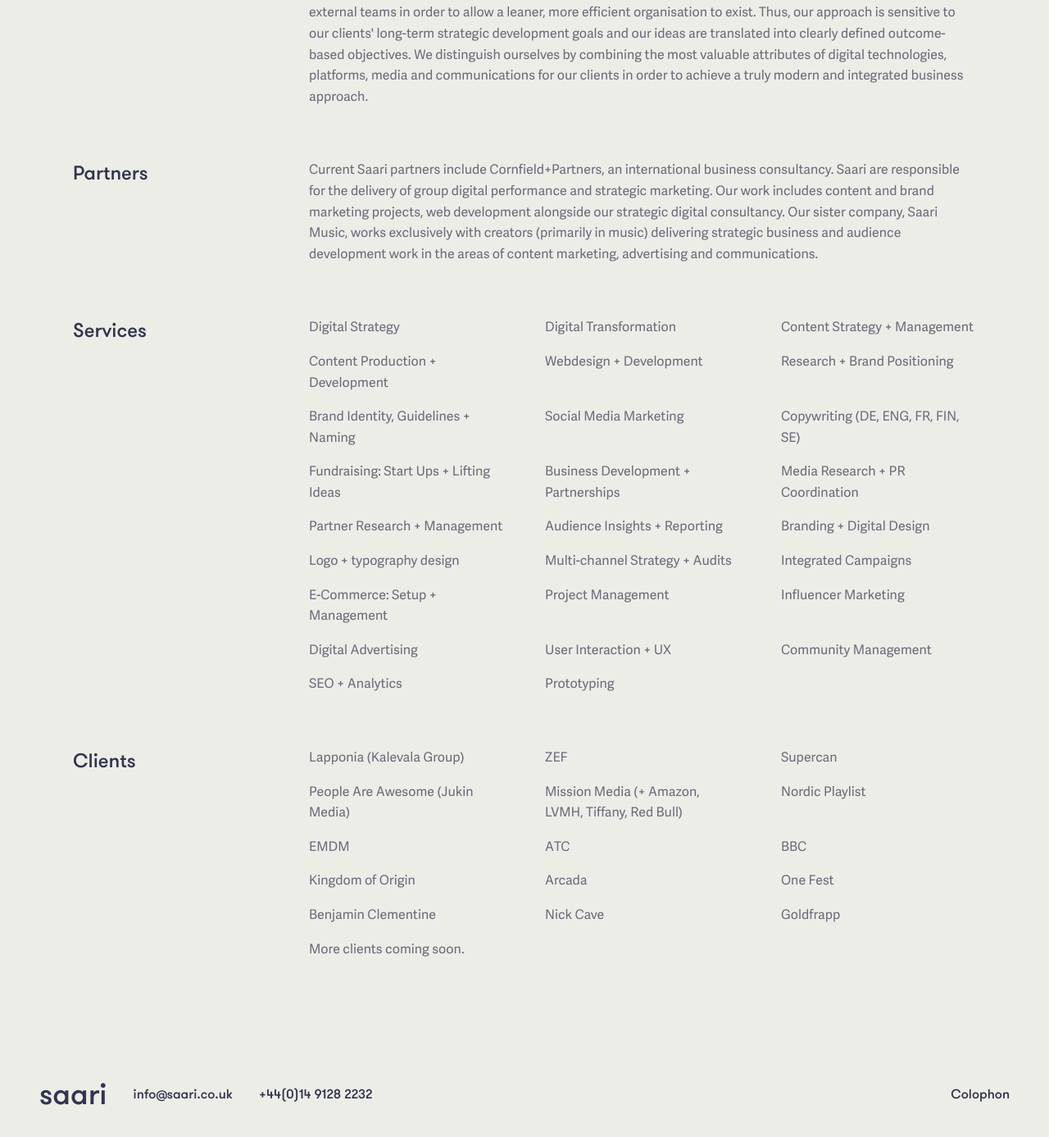
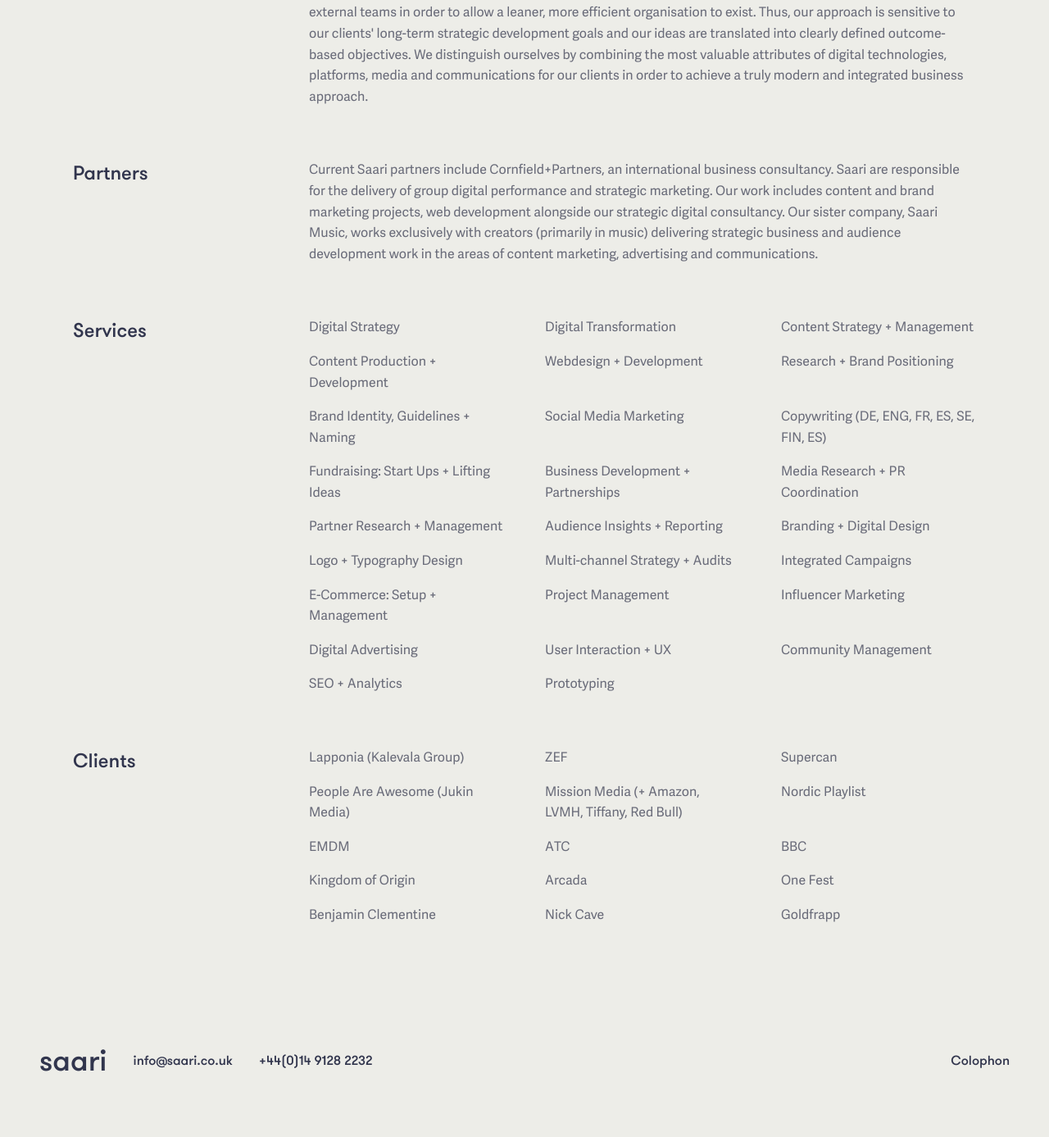
Before and after one commit to garethjohnsdesign/saari.co.uk, a Jekyll site: the page built from profile.md, in a window 1280 px wide and 1400 px high, scrolled down 264 px. Shown: the top 1387 px of the window at 82% size. Built offline with Jekyll 4.4.1, drawn with Linux system fonts in a browser that asks for light colours; after the commit the page ends 1623 px from its top, so only the background shows below that.

Commit message:
Updated Profile

```diff
--- a/profile.md
+++ b/profile.md
@@ -26,14 +26,14 @@
 - Research + Brand Positioning
 - Brand Identity, Guidelines + Naming
 - Social Media Marketing
-- Copywriting (DE, ENG, FR, FIN, SE)
+- Copywriting (DE, ENG, FR, ES, SE, FIN, ES)
 - 'Fundraising: Start Ups + Lifting Ideas'
 - Business Development + Partnerships
 - Media Research + PR Coordination
 - Partner Research + Management
 - Audience Insights + Reporting
 - Branding + Digital Design
-- Logo + typography design
+- Logo + Typography Design
 - Multi-channel Strategy + Audits
 - Integrated Campaigns
 - 'E-Commerce: Setup + Management'
@@ -60,6 +60,5 @@
 - Benjamin Clementine
 - Nick Cave
 - Goldfrapp
-- More clients coming soon.
 layout: profile
 ---
```
